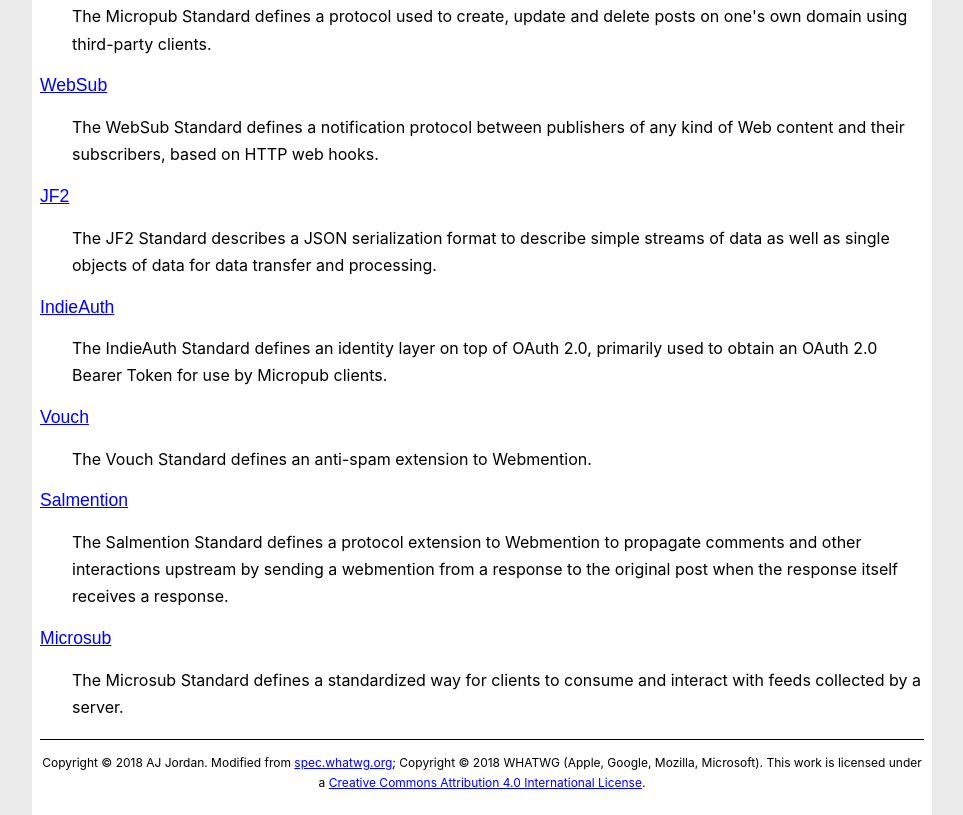
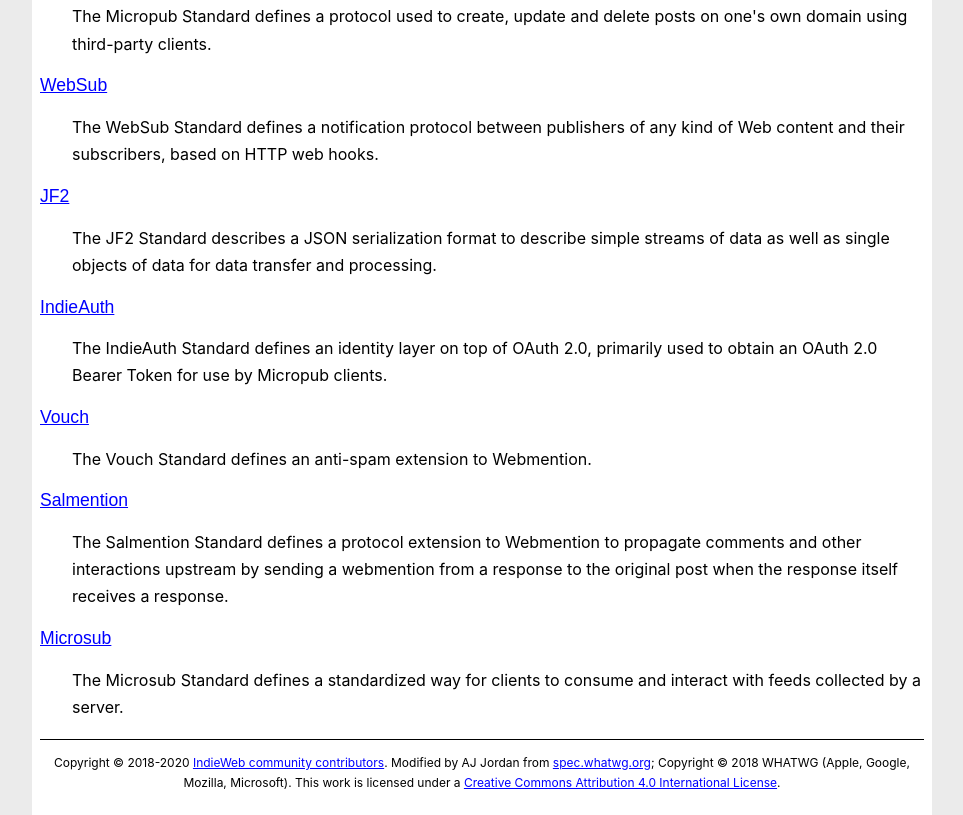
Before and after one commit to indieweb/spec.indieweb.org, a plain HTML site: page index.html in a window 1280 px wide. Shown: the part 458-1273 px from the top of the page, without its empty margins (158-1121 px from the left). Drawn offline with Linux system fonts and the light colour scheme.

Commit message:
update micropub link, (c)
update Micropub spec link to spec.indieweb, update (c) date and to generalize based on contributors, line breaks for easier future editability

```diff
--- a/index.html
+++ b/index.html
@@ -65,7 +65,7 @@ organized roughly in order of age and breadth of implementation.</p>
   your site.</p>
  </dd>
 
- <dt><a href="https://micropub.net/draft/">Micropub</a></dt>
+ <dt><a href="https://micropub.spec.indieweb.org/">Micropub</a></dt>
  <dd>
   <p>The Micropub Standard defines a protocol used to create, update and delete posts on one's
   own domain using third-party clients.</p>
@@ -111,6 +111,12 @@ organized roughly in order of age and breadth of implementation.</p>
 </dl>
 
 <footer>
- <p><small>Copyright © 2018 AJ Jordan. Modified from <a href="https://spec.whatwg.org">spec.whatwg.org</a>; Copyright © 2018 WHATWG (Apple, Google, Mozilla, Microsoft). This work is licensed under a <a rel="license" href="https://creativecommons.org/licenses/by/4.0/">Creative Commons Attribution 4.0 International License</a>.</small></p>
+ <p><small>Copyright © 2018-2020
+   <a href="https://github.com/indieweb/spec.indieweb.org/graphs/contributors">IndieWeb community contributors</a>.
+   Modified by AJ Jordan from
+   <a href="https://spec.whatwg.org">spec.whatwg.org</a>;
+   Copyright © 2018 WHATWG (Apple, Google, Mozilla, Microsoft). This work is licensed under a
+   <a rel="license" href="https://creativecommons.org/licenses/by/4.0/">Creative Commons Attribution 4.0 International License</a>.
+ </small></p>
 </footer>
 </body></html>
```
